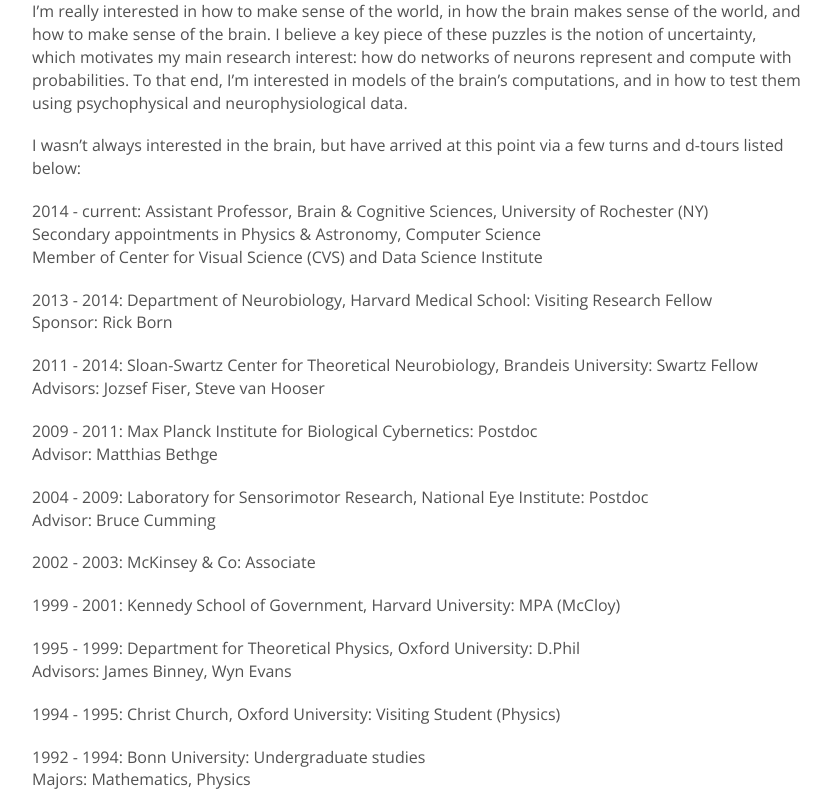
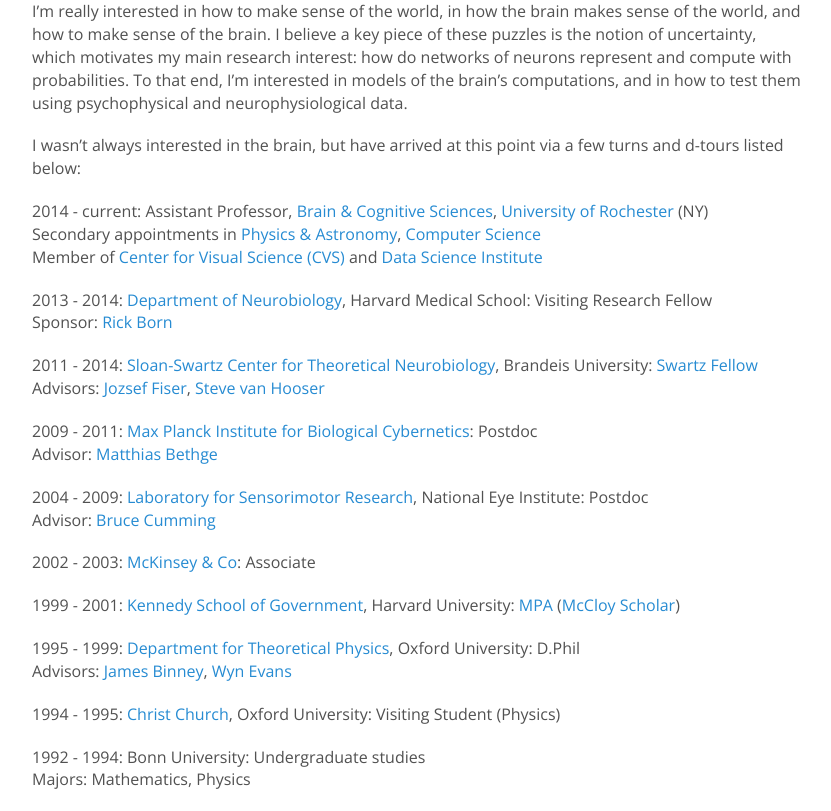
Before and after one commit to haefnerlab/haefnerlab.github.io, a Jekyll site: the page built from _people/ralf_haefner.md, in a window 1280 px wide and 1198 px high. Shown: the part 387-1198 px from the top of the window, without its empty margins (223-1054 px from the left). Built offline with Jekyll 4.4.1, drawn with Linux system fonts in a browser that asks for light colours; nearby versions of some CDN libraries.

Commit message:
add links

```diff
--- a/_people/ralf_haefner.md
+++ b/_people/ralf_haefner.md
@@ -11,30 +11,30 @@
 
 I wasn't always interested in the brain, but have arrived at this point via a few turns and d-tours listed below:
 
-2014 - current: Assistant Professor, Brain & Cognitive Sciences, University of Rochester (NY)
-Secondary appointments in Physics & Astronomy, Computer Science
-Member of Center for Visual Science (CVS) and Data Science Institute
+2014 - current: Assistant Professor, [Brain & Cognitive Sciences](http://www.bcs.rochester.edu/), [University of Rochester](http://www.rochester.edu/) (NY)
+Secondary appointments in [Physics & Astronomy](http://www.pas.rochester.edu/), [Computer Science](https://cs.rochester.edu)
+Member of [Center for Visual Science (CVS)](https://www.cvs.rochester.edu/) and [Data Science Institute](http://www.sas.rochester.edu/dsc/)
 
-2013 - 2014: Department of Neurobiology, Harvard Medical School: Visiting Research Fellow
-Sponsor: Rick Born
+2013 - 2014: [Department of Neurobiology](http://neuro.med.harvard.edu/), Harvard Medical School: Visiting Research Fellow
+Sponsor: [Rick Born](http://www.hms.harvard.edu/bss/neuro/bornlab/)
 
-2011 - 2014: Sloan-Swartz Center for Theoretical Neurobiology, Brandeis University: Swartz Fellow
-Advisors: Jozsef Fiser, Steve van Hooser
+2011 - 2014: [Sloan-Swartz Center for Theoretical Neurobiology](http://www.bio.brandeis.edu/sloan/), Brandeis University: [Swartz Fellow](http://www.theswartzfoundation.org/)
+Advisors: [Jozsef Fiser](http://cognitivescience.ceu.hu/profiles/faculty/jozsef_fiser), [Steve van Hooser](https://sites.google.com/site/vanhooserlab/)
 
-2009 - 2011: Max Planck Institute for Biological Cybernetics: Postdoc
-Advisor: Matthias Bethge
+2009 - 2011: [Max Planck Institute for Biological Cybernetics](http://kyb.mpg.de/): Postdoc
+Advisor: [Matthias Bethge](http://bethgelab.org/people/)
 
-2004 - 2009: Laboratory for Sensorimotor Research, National Eye Institute: Postdoc
-Advisor: Bruce Cumming
+2004 - 2009: [Laboratory for Sensorimotor Research](http://www.nei.nih.gov/intramural/lsr.asp), National Eye Institute: Postdoc
+Advisor: [Bruce Cumming](https://nei.nih.gov/intramural/lsr/cumming/cumming)
 
-2002 - 2003: McKinsey & Co: Associate
+2002 - 2003: [McKinsey & Co](http://www.mckinsey.com/): Associate
 
-1999 - 2001: Kennedy School of Government, Harvard University: MPA (McCloy)
+1999 - 2001: [Kennedy School of Government](http://www.hks.harvard.edu/), Harvard University: [MPA](http://www.hks.harvard.edu/degrees/masters/mpa) ([McCloy Scholar](http://mccloys.org/))
 
-1995 - 1999: Department for Theoretical Physics, Oxford University: D.Phil
-Advisors: James Binney, Wyn Evans
+1995 - 1999: [Department for Theoretical Physics](http://www2.physics.ox.ac.uk/research/rudolf-peierls-centre-for-theoretical-physics), Oxford University: D.Phil
+Advisors: [James Binney](http://www2.physics.ox.ac.uk/contacts/people/binney), [Wyn Evans](http://www.ast.cam.ac.uk/~nwe/)
 
-1994 - 1995: Christ Church, Oxford University: Visiting Student (Physics)
+1994 - 1995: [Christ Church](http://www.chch.ox.ac.uk/), Oxford University: Visiting Student (Physics)
 
 1992 - 1994: Bonn University: Undergraduate studies
 Majors: Mathematics, Physics
```
